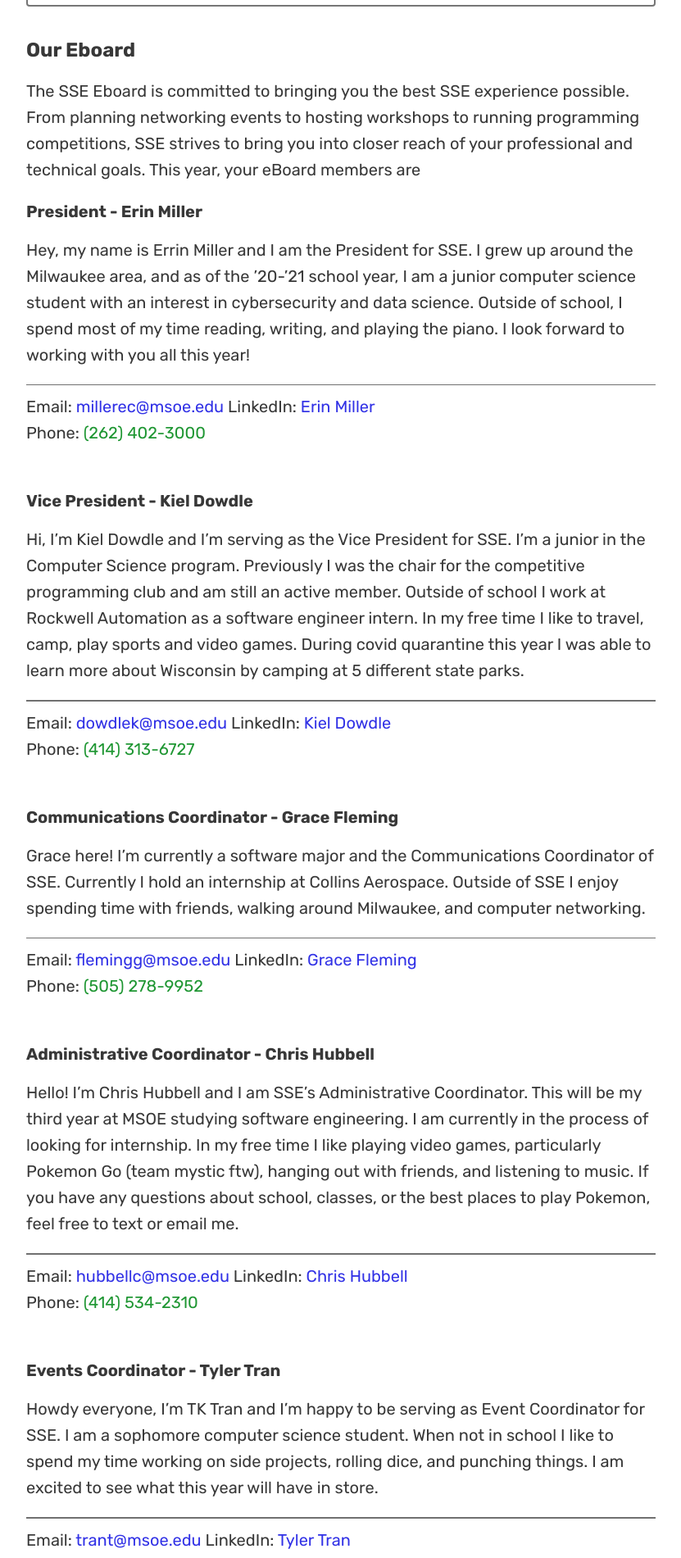
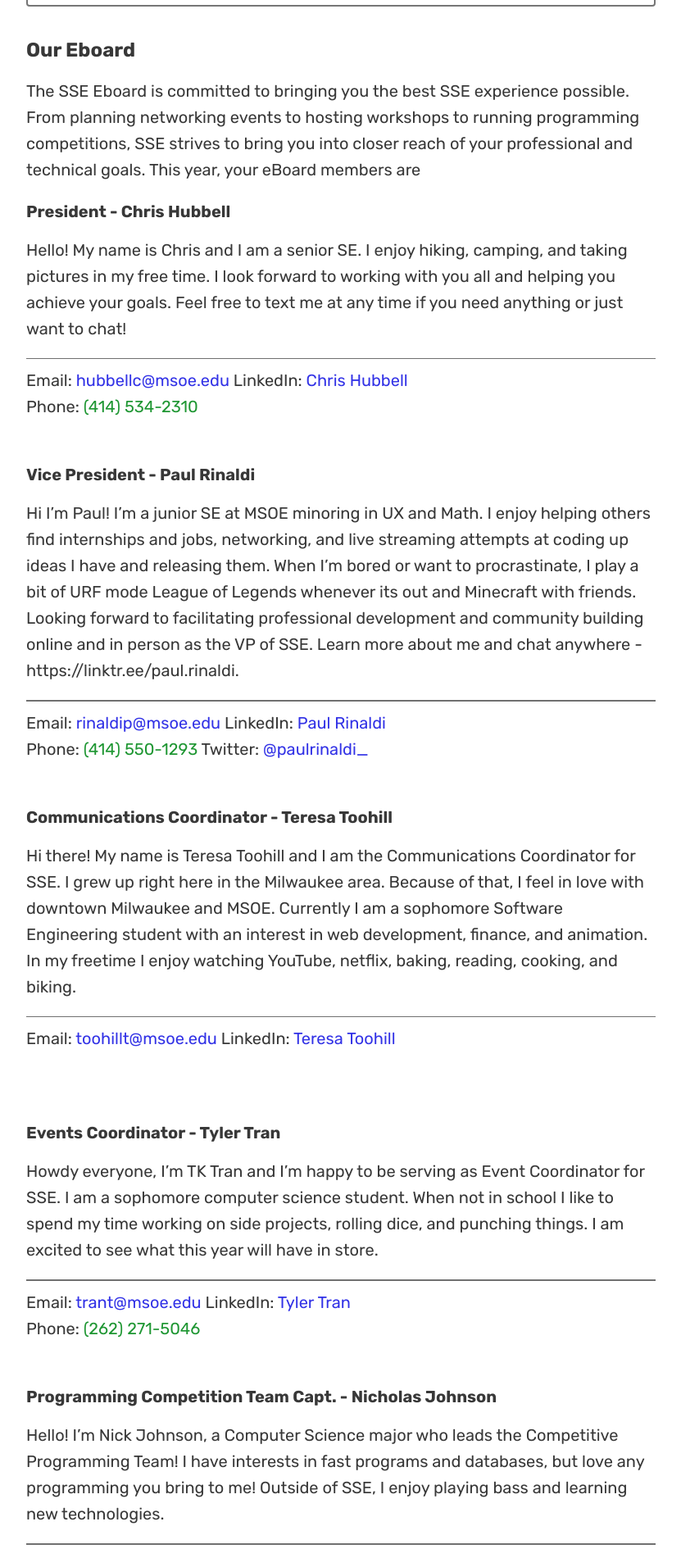
Before and after one commit to msoe-sse/msoe-sse.github.io, a Jekyll site: the page built from eBoard.md, in a window 1280 px wide. Shown: the part 311-2212 px from the top of the page at 82% size, without its empty margins (224-1055 px from the left). Built offline with Jekyll 4.4.1, drawn with Linux system fonts in a browser that asks for light colours; nearby versions of some CDN libraries; some web fonts are replaced; some of the changed text lies outside the part shown.

Commit message:
Upateds bios for 2021-2022 eboard

```diff
--- a/_data/eboardMembers.yml
+++ b/_data/eboardMembers.yml
@@ -1,92 +1,69 @@
 - position: President
-  name: Erin Miller
-  bio: >-
-    Hey, my name is Errin Miller and I am the President for SSE. I grew up around the Milwaukee area, and as of the ’20-’21 school year,
-    I am a junior computer science student with an interest in cybersecurity and data science. Outside of school, I spend most of my time
-    reading, writing, and playing the piano. I look forward to working with you all this year!
-  contact:
-    fullname: Erin Miller
-    email: millerec@msoe.edu
-    phone: (262) 402-3000
-    linkedin: linkedin.com/in/errin-miller-900179145/
-
-- position: Vice President
-  name: Kiel Dowdle
-  bio: >-
-    Hi, I'm Kiel Dowdle and I'm serving as the Vice President for SSE. I'm a junior in the Computer Science program.
-    Previously I was the chair for the competitive programming club and am still an active member.  Outside of school I
-    work at Rockwell Automation as a software engineer intern. In my free time I like to travel, camp, play sports and video games. During covid quarantine this year I was able to learn more about Wisconsin by camping at 5 different state parks.
-  contact:
-    fullname: Kiel Dowdle
-    email: dowdlek@msoe.edu
-    phone: (414) 313-6727
-    linkedin: www.linkedin.com/in/kieldowdle/
-
-- position: Communications Coordinator
-  name: Grace Fleming
-  bio: >-
-    Grace here! I'm currently a software major and the Communications Coordinator of SSE. Currently I hold an internship at Collins Aerospace.
-    Outside of SSE I enjoy spending time with friends, walking around Milwaukee, and computer networking.
-  contact:
-    fullname: Grace Fleming
-    email: flemingg@msoe.edu
-    phone: (505) 278-9952
-    linkedin: linkedin.com/in/gracefleming/
-
-- position: Administrative Coordinator
   name: Chris Hubbell
   bio: >-
-    Hello! I'm Chris Hubbell and I am SSE's Administrative Coordinator.  This will be my third year at MSOE studying software engineering.
-    I am currently in the process of looking for internship.  In my free time I like playing video games, particularly Pokemon Go (team mystic ftw), hanging out with friends, and listening to music.  If you have any questions about school, classes, or the best places to play Pokemon, feel free to text or email me.
+    Hello! My name is Chris and I am a senior SE. I enjoy hiking, camping, and taking pictures in my free time. I look forward to working with you all and helping you achieve your goals. Feel free to text me at any time if you need anything or just want to chat!
+
   contact:
     fullname: Chris Hubbell
     email: hubbellc@msoe.edu
     phone: (414) 534-2310
-    linkedin: linkedin.com/in/chris-hubbell-b2b583193
+    linkedin: linkedin.com/in/chris-hubbell-b2b583193/
+
+- position: Vice President
+  name: Paul Rinaldi
+  bio: >-
+    Hi I'm Paul! I'm a junior SE at MSOE minoring in UX and Math. I enjoy helping others find internships and jobs, networking, and live streaming attempts at coding up ideas I have and releasing them. When I'm bored or want to procrastinate, I play a bit of URF mode League of Legends whenever its out and Minecraft with friends. Looking forward to facilitating professional development and community building online and in person as the VP of SSE. Learn more about me and chat anywhere - https://linktr.ee/paul.rinaldi.
+  contact:
+    fullname: Paul Rinaldi
+    email: rinaldip@msoe.edu
+    phone: (414) 550-1293
+    linkedin: www.linkedin.com/in/paul-rinaldi/
+    twitter: paulrinaldi_
+
+- position: Communications Coordinator
+  name: Teresa Toohill
+  bio: >-
+    Hi there! My name is Teresa Toohill and I am the Communications Coordinator for SSE. I grew up right here in the Milwaukee area. Because of that, I feel in love with downtown Milwaukee and MSOE. Currently I am a sophomore Software Engineering student with an interest in web development, finance, and animation. In my freetime I enjoy watching YouTube, netflix, baking, reading, cooking, and biking.
+  contact:
+    fullname: Teresa Toohill
+    email: toohillt@msoe.edu
+    linkedin: linkedin.com/in/teresatoohill/
 
 - position: Events Coordinator
   name: Tyler Tran
   bio: >-
-    Howdy everyone, I’m TK Tran and I’m happy to be serving as Event Coordinator for SSE. I am a sophomore computer science student.
-    When not in school I like to spend my time working on side projects, rolling dice, and punching things. I am excited to see what this year will have in store.
+    Howdy everyone, I’m TK Tran and I’m happy to be serving as Event Coordinator for SSE. I am a sophomore computer science student. When not in school I like to spend my time working on side projects, rolling dice, and punching things. I am excited to see what this year will have in store.
   contact:
     fullname: Tyler Tran
     email: trant@msoe.edu
-    phone: 262-271-5046
-    linkedin: linkedin.com/in/tyler-tran-40b825176
+    phone: (262) 271-5046
+    linkedin: linkedin.com/in/tyler-tran-40b825176/
 
 - position: Programming Competition Team Capt.
   name: Nicholas Johnson
   bio: >-
-    Hello! I'm Nick Johnson, a Computer Science major who leads the Competitive Programming Team!
-    I have interests in fast programs and databases, but love any programming you bring to me!
-    Outside of SSE, I enjoy playing bass and learning new technologies.
+    Hello! I'm Nick Johnson, a Computer Science major who leads the Competitive Programming Team! I have interests in fast programs and databases, but love any programming you bring to me! Outside of SSE, I enjoy playing bass and learning new technologies.
   contact:
     fullname: Nicholas Johnson
     email: johnsonn@msoe.edu
-    phone: 630-501-4858
+    phone: (630) 501-4858
     linkedin: linkedin.com/in/nicholas-johnson-a52a10171/
 
 - position: Webmaster
-  name: Andy Wojciechowski
+  name: Jonathan Paulick
   bio: >-
-    Hi, I'm Andy Wojciechowski and I am the Webmaster for SSE. I am a senior software engineering student
-    and I have been interning at Rexnord for over a year as a Software Development Engineer in Test. Outside of SSE I enjoy working on personal software projects,
-    spending time with friends, and playing video games.
+    Hi all, I'm Jonathan Paulick, a sophomore Computer Science student. Currently, I am the Webmaster for SSE. During my free time, I enjoy playing music, reading, and spending time with friends. Are you bored, lonely, confused, or offering an internship? Feel free to contact me.
   contact:
-    fullname: Andy Wojciechowski
-    email: wojciechowskia@msoe.edu
-    phone: (414) 399-7353
-    linkedin: linkedin.com/in/andrew-wojciechowski/
+    fullname: Jonathan Paulick
+    email: paulickj@msoe.edu
+    phone: (414) 916-2998
+    linkedin: linkedin.com/in/jonathan-paulick/
 
 - position: Game Dev Club Master
-  name: Seth Fenske
+  name: Abigail Draper
   bio: >-
-    Hey guys! I'm Seth, a senior software engineering student. I currently work as a Software Engineering Intern at Direct Supply.
-    Outside of SSE I work on various VR software projects and read Stephen King Books.
+    Hey! My name is Abigail Draper, and I’m the Game Development Officer for SSE. I’m pursuing a major in computer science. Outside of school, I like to draw, play video games, and talk about my cat. I’m excited to make new games and see what projects everyone else is working on!
   contact:
-    fullname: Seth Fenske
-    email: fenskesd@msoe.edu
-    phone: (262) 977 - 4026
-    linkedin: linkedin.com/in/seth-fenske-ab2704150/
-    twitter: SethFenske
+    fullname: Abigail Draper
+    email: drapera@msoe.edu
+    linkedin: linkedin.com/in/abigail-draper-074a44203/
```
